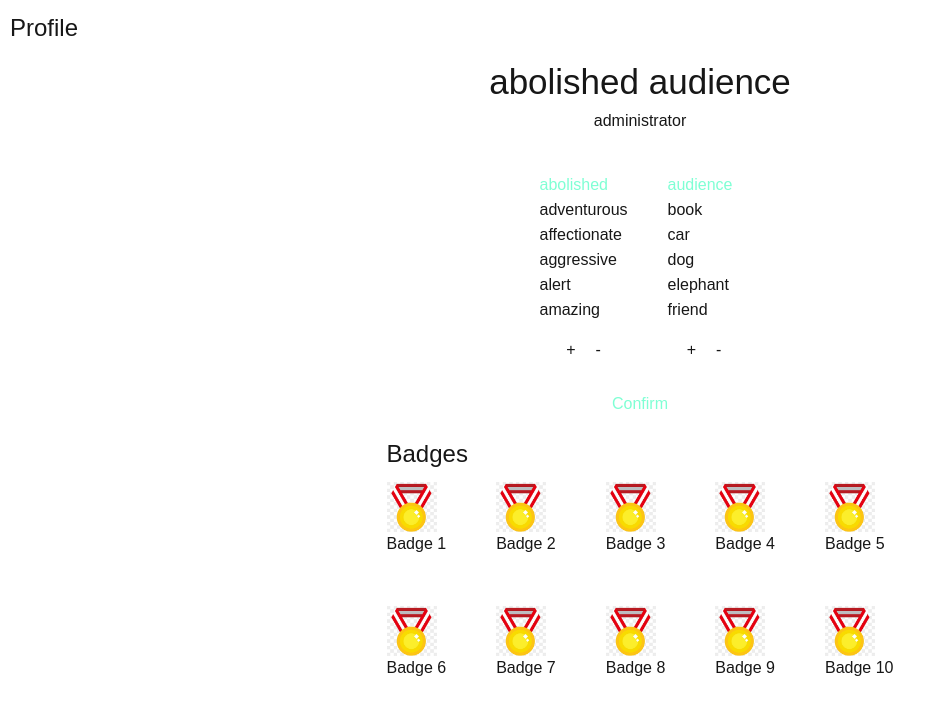
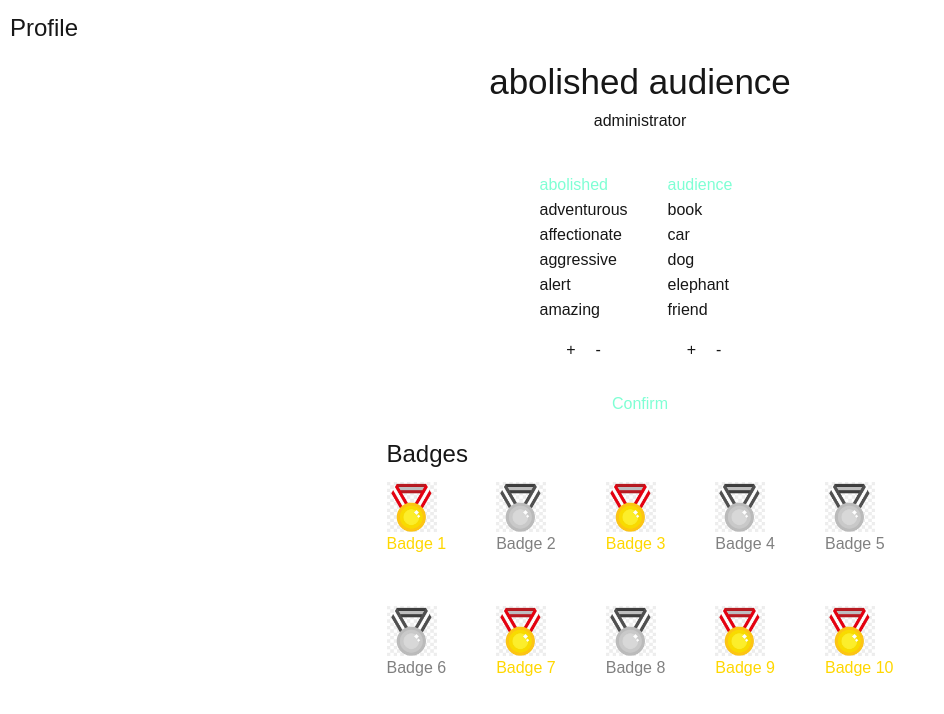
Before and after one commit to lablueprint/end-overdose, a Next.js app: page /profile in a window 1280 px wide. Shown: the top 714 px of the page, without its empty margins (0-944 px from the left). Built offline with nearby package versions, Linux system fonts and the light colour scheme.

Commit message:
badgeTable refactoring and active/inactive badges

```diff
--- a/src/app/globals.css
+++ b/src/app/globals.css
@@ -24,10 +24,3 @@ body {
     max-height: 300px; /* Adjust as needed */
     overflow-y: auto;
   }
-
-.badge-table {
-    display: grid;
-    gap: 50px;
-    grid-template-columns: auto auto auto auto auto;
-    justify-content: center;
-}
--- a/src/app/profile/Components/Badge.tsx
+++ b/src/app/profile/Components/Badge.tsx
@@ -6,17 +6,36 @@ import Image from 'next/image';
 
 interface BadgeProps {
     badgeTitle: string;
-    badgeImage: string;
+    isActive: boolean;
 }
 
-const Badge = ({ badgeTitle, badgeImage }: BadgeProps) => {
+const Badge = ({ badgeTitle, isActive }: BadgeProps) => {
     // child
-    return (
-        <div>
-            <Image src={badgeImage} width={50} height={50} alt="Badge Image" />
-            <p>{badgeTitle}</p>
-        </div>
-    );
+    if (isActive) {
+        return (
+            <div>
+                <Image
+                    src={'/badge.png'}
+                    width={50}
+                    height={50}
+                    alt="Badge Image"
+                />
+                <p className="active-text">{badgeTitle}</p>
+            </div>
+        );
+    } else {
+        return (
+            <div>
+                <Image
+                    src={'/badge-grey.jpeg'}
+                    width={50}
+                    height={50}
+                    alt="Badge Image"
+                />
+                <p className="inactive-text">{badgeTitle}</p>
+            </div>
+        );
+    }
 };
 
 export default Badge;
--- /dev/null
+++ b/src/app/profile/Components/BadgeTable.tsx
@@ -0,0 +1,76 @@
+'use client';
+
+import React, { useState, useEffect } from 'react';
+import './profileStyles.css';
+import Badge from './Badge';
+
+/* Notes:
+    Component for holding badges and handling earned/unearned appearance
+  */
+
+const BadgeTable = () => {
+    /**const [badgeList, setBadgeList] = useState(
+        new Map([
+            ['Badge 1', false],
+            ['Badge 2', false],
+            ['Badge 3', false],
+            ['Badge 4', false],
+            ['Badge 5', false],
+            ['Badge 6', false],
+            ['Badge 7', false],
+            ['Badge 8', false],
+            ['Badge 9', false],
+            ['Badge 10', false],
+        ])
+    ); **/
+
+    const [badgeList, setBadgeList] = useState([
+        'Badge 1',
+        'Badge 2',
+        'Badge 3',
+        'Badge 4',
+        'Badge 5',
+        'Badge 6',
+        'Badge 7',
+        'Badge 8',
+        'Badge 9',
+        'Badge 10',
+    ]);
+
+    const [badgesEarned, setBadgesEarned] = useState([
+        'Badge 1',
+        'Badge 3',
+        'Badge 7',
+        'Badge 9',
+        'Badge 10',
+    ]);
+
+    /**   useEffect(() => {
+        for (let i = 0; i < badgesEarned.length; i++) {
+            setBadgeList(new Map(badgeList).set(badgesEarned[i], true));
+        }
+    }, [badgesEarned]); */
+
+    const listValues = badgeList.map((badge: string) =>
+        badgesEarned.includes(badge) ? (
+            <Badge key={badge} badgeTitle={badge} isActive={true} />
+        ) : (
+            <Badge key={badge} badgeTitle={badge} isActive={false} />
+        )
+    );
+
+    return (
+        <div
+            style={{
+                display: 'flex',
+                flexDirection: 'column',
+                margin: '20px',
+            }}
+        >
+            <h1 style={{ fontSize: 24, marginBottom: '10px' }}> Badges </h1>
+            <div className="badge-table">{listValues}</div>
+        </div>
+    );
+};
+
+export default BadgeTable;
--- a/src/app/profile/Components/profileStyles.css
+++ b/src/app/profile/Components/profileStyles.css
@@ -19,3 +19,18 @@
     .namePlateContainer {
         height: 25px;
     }
+
+    .active-text {
+        color: gold;
+    }
+
+    .inactive-text {
+        color: grey;
+    }
+
+    .badge-table {
+        display: grid;
+        gap: 50px;
+        grid-template-columns: auto auto auto auto auto;
+        justify-content: center;
+    }
--- a/src/app/profile/page.tsx
+++ b/src/app/profile/page.tsx
@@ -6,6 +6,7 @@ import RolePlate from './Components/RolePlate';
 import { useEffect, useState } from 'react';
 import ConfirmButton from './Components/ConfirmButton';
 import ScrollableList from './Components/ScrollableList';
+import BadgeTable from './Components/BadgeTable';
 
 export default function Home() {
     const [selectedIndex1, setSelectedIndex1] = useState(0);
@@ -161,61 +162,7 @@ export default function Home() {
                             }}
                         />
                     </div>
-
-                    <div
-                        style={{
-                            display: 'flex',
-                            flexDirection: 'column',
-                            margin: '20px',
-                        }}
-                    >
-                        <h1 style={{ fontSize: 24, marginBottom: '10px' }}>
-                            {' '}
-                            Badges{' '}
-                        </h1>
-                        <div className="badge-table">
-                            <Badge
-                                badgeImage="/badge.png"
-                                badgeTitle="Badge 1"
-                            />
-                            <Badge
-                                badgeImage="/badge.png"
-                                badgeTitle="Badge 2"
-                            />
-                            <Badge
-                                badgeImage="/badge.png"
-                                badgeTitle="Badge 3"
-                            />
-                            <Badge
-                                badgeImage="/badge.png"
-                                badgeTitle="Badge 4"
-                            />
-                            <Badge
-                                badgeImage="/badge.png"
-                                badgeTitle="Badge 5"
-                            />
-                            <Badge
-                                badgeImage="/badge.png"
-                                badgeTitle="Badge 6"
-                            />
-                            <Badge
-                                badgeImage="/badge.png"
-                                badgeTitle="Badge 7"
-                            />
-                            <Badge
-                                badgeImage="/badge.png"
-                                badgeTitle="Badge 8"
-                            />
-                            <Badge
-                                badgeImage="/badge.png"
-                                badgeTitle="Badge 9"
-                            />
-                            <Badge
-                                badgeImage="/badge.png"
-                                badgeTitle="Badge 10"
-                            />
-                        </div>
-                    </div>
+                    <BadgeTable />
                 </div>
             </main>
         </div>
```
Also changed, not shown: public/badge-grey.jpeg (added).
